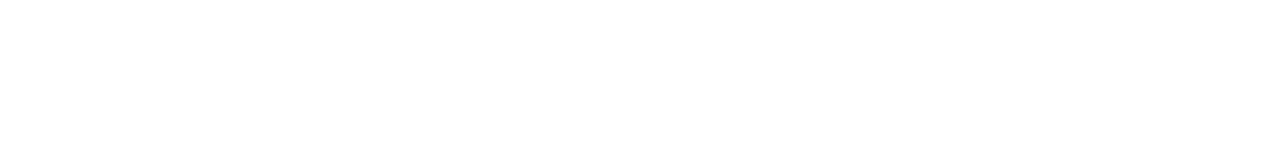
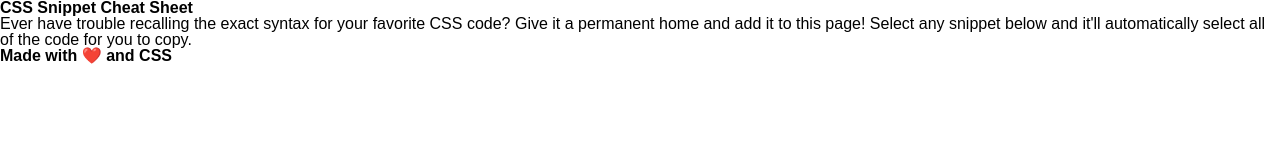
Before and after one commit to Darxmarx/min-project-css-cheat-sheet, a plain HTML site: page index.html in a window 1280 px wide. Drawn offline with Linux system fonts and the light colour scheme.

Commit message:
added header titled 'CSS Snippet Cheat Sheet' and addeda footer

```diff
--- a/index.html
+++ b/index.html
@@ -10,7 +10,19 @@
 </head>
 
 <body>
-    <header></header>
+    <header>
+    <h1>CSS Snippet Cheat Sheet</h1>
+    <p>
+       Ever have trouble recalling the exact syntax for your favorite CSS code? Give it a permanent home and add it to this page! Select any snippet below and it'll automatically select all of the code for you to copy.
+    </p>
+    </header>
+
+
+
 </body>
-
+<footer>
+    <h6>
+        Made with ❤️ and CSS
+    </h6>
+</footer>
 </html>
```
